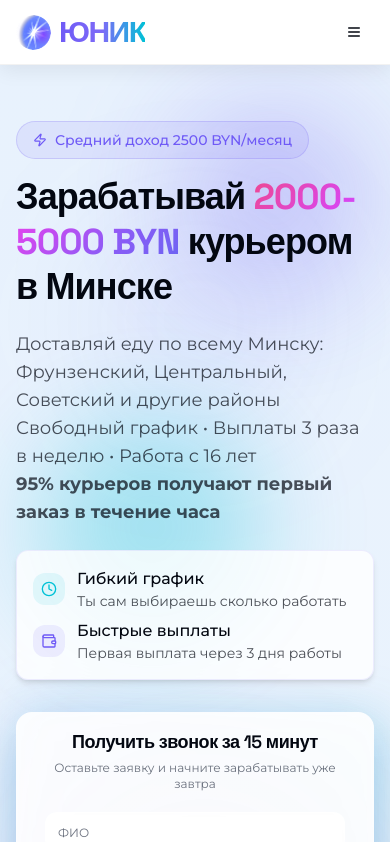
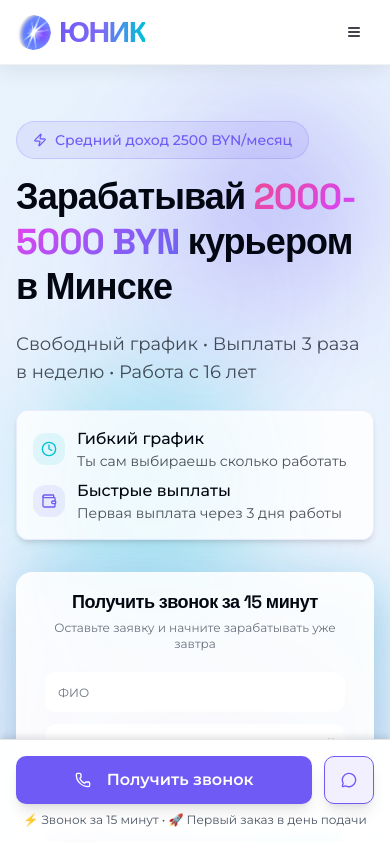
Before and after one commit to tuttoxa9/done60, a React (Vite) app in the folder client/: page / in a window 390 px wide. Shown: the top 842 px of the page. Built offline with nearby package versions, Linux system fonts and the light colour scheme.

Commit message:
Исправления для мобильных устройств: sticky кнопка, удаление FAQ, изменение hero

```diff
--- a/client/src/components/Hero.tsx
+++ b/client/src/components/Hero.tsx
@@ -188,11 +188,15 @@ export default function Hero() {
               Зарабатывай <span className="animated-gradient-text animate-text-gradient">2000-5000 BYN</span> курьером в Минске
             </h1>
             <p className="text-lg text-foreground/70 mb-6 max-w-xl">
-              Доставляй еду по всему Минску: Фрунзенский, Центральный, Советский и другие районы
-              <br />
+              <span className="hidden md:block">
+                Доставляй еду по всему Минску: Фрунзенский, Центральный, Советский и другие районы
+                <br />
+              </span>
               Свободный график • Выплаты 3 раза в неделю • Работа с 16 лет
               <br />
-              <strong>95% курьеров получают первый заказ в течение часа</strong>
+              <span className="hidden md:block">
+                <strong>95% курьеров получают первый заказ в течение часа</strong>
+              </span>
             </p>
             <div className="mt-4 bg-white/80 p-4 rounded-xl border border-primary/10 shadow-md">
               <div className="flex items-center gap-3 mb-2">
--- a/client/src/components/StickyMobileCTA.tsx
+++ b/client/src/components/StickyMobileCTA.tsx
@@ -1,4 +1,5 @@
 import { useState, useEffect } from "react";
+import { createPortal } from "react-dom";
 import { motion, AnimatePresence } from "framer-motion";
 import { Phone, MessageCircle } from "lucide-react";
 import { Button } from "@/components/ui/button";
@@ -45,7 +46,7 @@ export default function StickyMobileCTA() {
 
   if (!isMobile) return null;
 
-  return (
+  const stickyButton = (
     <AnimatePresence>
       {isVisible && (
         <motion.div
@@ -53,8 +54,20 @@ export default function StickyMobileCTA() {
           animate={{ y: 0, opacity: 1 }}
           exit={{ y: 100, opacity: 0 }}
           transition={{ type: "spring", stiffness: 300, damping: 30 }}
-          className="fixed bottom-0 left-0 right-0 z-50 bg-white/95 backdrop-blur-sm border-t border-gray-200 shadow-lg p-4 safe-area-pb"
-          style={{ paddingBottom: 'max(1rem, env(safe-area-inset-bottom))' }}
+          className="sticky-mobile-cta"
+          style={{
+            position: 'fixed',
+            bottom: '0',
+            left: '0',
+            right: '0',
+            zIndex: 9999,
+            background: 'rgba(255, 255, 255, 0.98)',
+            backdropFilter: 'blur(8px)',
+            borderTop: '1px solid #e5e7eb',
+            boxShadow: '0 -4px 6px -1px rgba(0, 0, 0, 0.1)',
+            padding: '1rem',
+            paddingBottom: 'max(1rem, env(safe-area-inset-bottom))'
+          }}
         >
           <div className="flex gap-3 max-w-sm mx-auto">
             {/* Основная CTA кнопка */}
@@ -88,4 +101,6 @@ export default function StickyMobileCTA() {
       )}
     </AnimatePresence>
   );
+
+  return createPortal(stickyButton, document.body);
 }
--- a/client/src/index.css
+++ b/client/src/index.css
@@ -476,3 +476,26 @@
     animation: none !important;
   }
 }
+
+/* Sticky Mobile CTA - обеспечиваем правильное позиционирование */
+.sticky-mobile-cta {
+  position: fixed !important;
+  bottom: 0 !important;
+  left: 0 !important;
+  right: 0 !important;
+  z-index: 9999 !important;
+  pointer-events: auto !important;
+}
+
+/* Убеждаемся что body не имеет overflow проблем */
+@media (max-width: 767px) {
+  body {
+    position: relative;
+  }
+
+  .sticky-mobile-cta {
+    transform: translateZ(0);
+    will-change: transform;
+    backface-visibility: hidden;
+  }
+}
--- a/client/src/pages/Home.tsx
+++ b/client/src/pages/Home.tsx
@@ -2,7 +2,6 @@ import { motion } from "framer-motion";
 import Header from "@/components/Header";
 import Hero from "@/components/Hero";
 import HowToStart from "@/components/HowToStart";
-import FAQ from "@/components/FAQ";
 import ApplicationForm from "@/components/ApplicationForm";
 import Footer from "@/components/Footer";
 import StickyMobileCTA from "@/components/StickyMobileCTA";
@@ -41,7 +40,6 @@ export default function Home() {
       <main className="content-wrapper">
         <Hero />
         <HowToStart />
-        <FAQ />
         <ApplicationForm />
         <FullBackground />
       </main>
```
Also changed, not shown: 1 other file (tests, documents, lock files or other folders).
